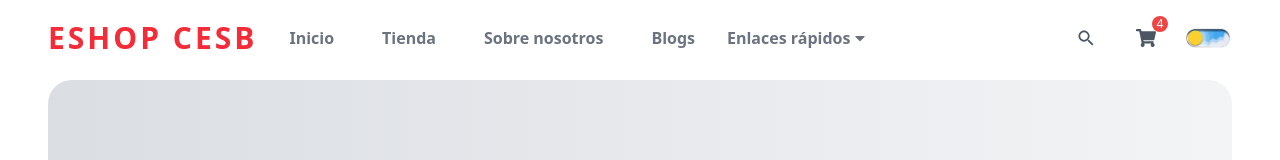
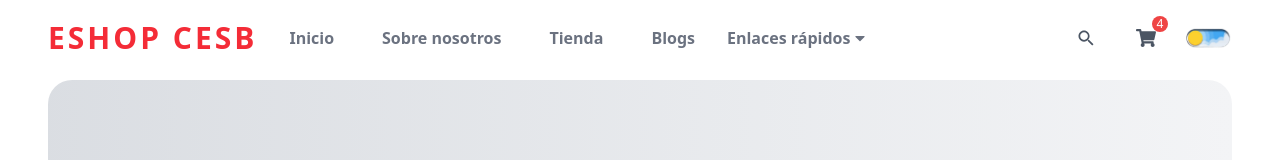
Before and after one commit to carlossilvadev10/eshop-cesb, a React (Vite) app: page / in a window 1280 px wide. Shown: the top 160 px of the page. Built offline with nearby package versions, Linux system fonts and the light colour scheme; grey boxes are pictures that could not be loaded.

Commit message:
Se genera un nuevo orden de links en el Navbar

```diff
--- a/src/components/Navbar/Navbar.jsx
+++ b/src/components/Navbar/Navbar.jsx
@@ -11,13 +11,13 @@ const MenuLinks = [
     },
     {
         id: 2,
-        name: "Tienda",
-        link: "/#shop",
+        name: "Sobre nosotros",
+        link: "/#about-us",
     },
     {
         id: 3,
-        name: "Sobre nosotros",
-        link: "/#about-us",
+        name: "Tienda",
+        link: "/#shop",
     },
     {
         id: 4,
```
